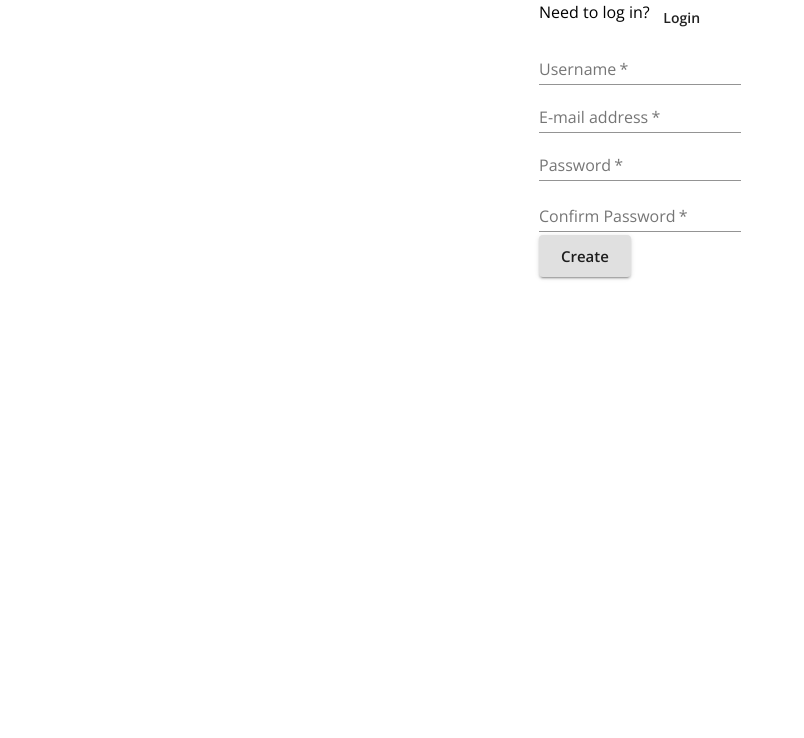
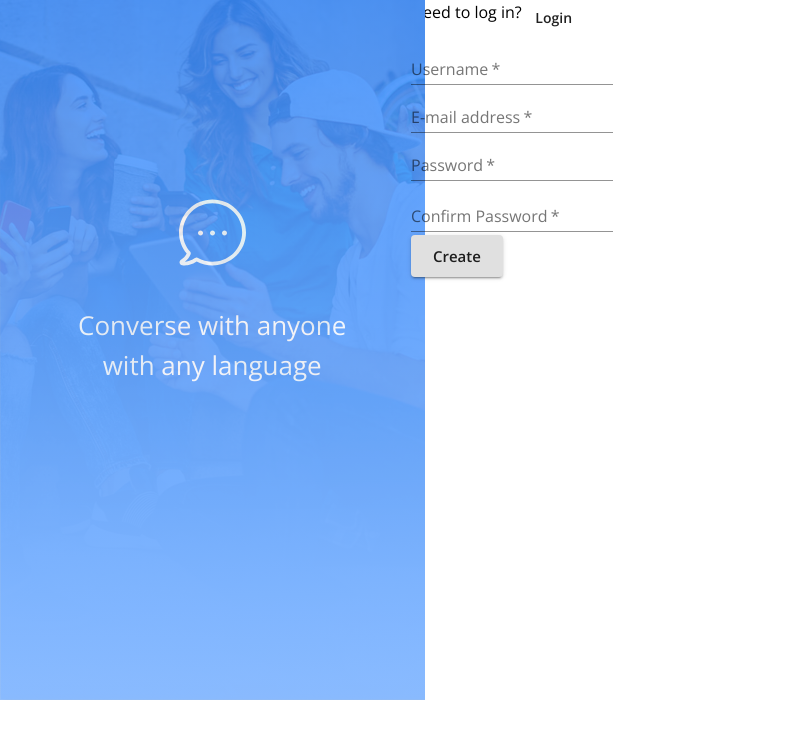
Before and after one commit to jchaing/messenger-1934, a React (Create React App) app in the folder client/: page / in a window 1280 px wide. Shown: the top 738 px of the page, without its empty margins (0-804 px from the left). Built offline with nearby package versions, Linux system fonts and the light colour scheme; no server answers.

Commit message:
added re-usable SideBanner component for both Login and Signup component

```diff
--- a/client/src/Login.js
+++ b/client/src/Login.js
@@ -8,12 +8,24 @@ import {
   Button,
   FormControl,
   TextField,
+  makeStyles
 } from "@material-ui/core";
 import { login } from "./store/utils/thunkCreators";
+import SideBanner from "./SideBanner";
+
+const useStyles = makeStyles(() => ({
+  root: {
+    position: "relative",
+    width: "1024px",
+    height: "700px",
+    background: "#FFFFFF",
+  },
+}));
 
 const Login = (props) => {
   const history = useHistory();
   const { user, login } = props;
+  const classes = useStyles();
 
   const handleLogin = async (event) => {
     event.preventDefault();
@@ -28,6 +40,8 @@ const Login = (props) => {
   }
 
   return (
+    <Grid container className={classes.root}>
+    <SideBanner />
     <Grid container justify="center">
       <Box>
         <Grid container item>
@@ -63,6 +77,7 @@ const Login = (props) => {
         </form>
       </Box>
     </Grid>
+    </Grid>
   );
 };
 
--- /dev/null
+++ b/client/src/SideBanner.js
@@ -0,0 +1,78 @@
+import React from "react";
+import { makeStyles } from "@material-ui/styles";
+import { Grid, Box, Typography } from "@material-ui/core";
+import bgImage from "./assets/bg-img.png";
+import svgChatIcon from "./assets/bubble.svg";
+
+const useStyles = makeStyles(() => ({
+  root: {
+    position: "absolute",
+    width: "425px",
+    height: "700px",
+    left: "0px",
+    top: "0px",
+  },
+  background: {
+    position: "absolute",
+    width: "425px",
+    height: "700px",
+    left: "0px",
+    top: "0px",
+    background: `linear-gradient(180deg, #3A8DFF 0%, #86B9FF 100%)`,
+    mixBlendMode: "normal",
+    opacity: "0.85",
+  },
+  image: {
+    position: "absolute",
+    width: "425px",
+    height: "700px",
+    left: "0px",
+    top: "0px"
+  },
+  box: {
+    position: "absolute",
+    width: "269px",
+    height: "186px",
+    left: "77.71px",
+    top: "199px"
+  },
+  chat: {
+    position: "absolute",
+    width: "67px",
+    height: "67px",
+    left: "101.67px",
+    top: "0px",
+  },
+  typography: {
+    position: "absolute",
+    height: "80px",
+    left: "0%",
+    right: "0%",
+    top: "calc(50% - 80px/2 + 53px)",
+    fontFamily: "Open Sans",
+    fontStyle: "normal",
+    fontSize: "26px",
+    lineHeight: "40px",
+    textAlign: "center",
+    color: "#FFFFFF",
+  },
+}));
+
+const SideBanner = () => {
+  const classes = useStyles();
+  return (
+    <Grid container justify="center" className={classes.root}>
+      <img src={bgImage} alt="Background" className={classes.image} />
+      <Grid className={classes.background}>
+        <Box className={classes.box}>
+          <img src={svgChatIcon} className={classes.chat} alt="Chat Bubble Icon" />
+          <Typography className={classes.typography} justify="center">
+            Converse with anyone with any language
+          </Typography>
+        </Box>
+      </Grid>
+    </Grid>
+  );
+};
+
+export default SideBanner;
--- a/client/src/Signup.js
+++ b/client/src/Signup.js
@@ -9,13 +9,25 @@ import {
   FormControl,
   TextField,
   FormHelperText,
+  makeStyles
 } from "@material-ui/core";
 import { register } from "./store/utils/thunkCreators";
+import SideBanner from "./SideBanner";
+
+const useStyles = makeStyles(() => ({
+  root: {
+    position: "relative",
+    width: "1024px",
+    height: "700px",
+    background: "#FFFFFF",
+  },
+}));
 
 const Login = (props) => {
   const history = useHistory();
   const { user, register } = props;
   const [formErrorMessage, setFormErrorMessage] = useState({});
+  const classes = useStyles();
 
   const handleRegister = async (event) => {
     event.preventDefault();
@@ -37,6 +49,8 @@ const Login = (props) => {
   }
 
   return (
+    <Grid container className={classes.root}>
+    <SideBanner />
     <Grid container justify="center">
       <Box>
         <Grid container item>
@@ -104,6 +118,7 @@ const Login = (props) => {
         </form>
       </Box>
     </Grid>
+    </Grid>
   );
 };
 
```
Also changed, not shown: client/src/assets/bg-img.png (added), client/src/assets/bubble.svg (added).
